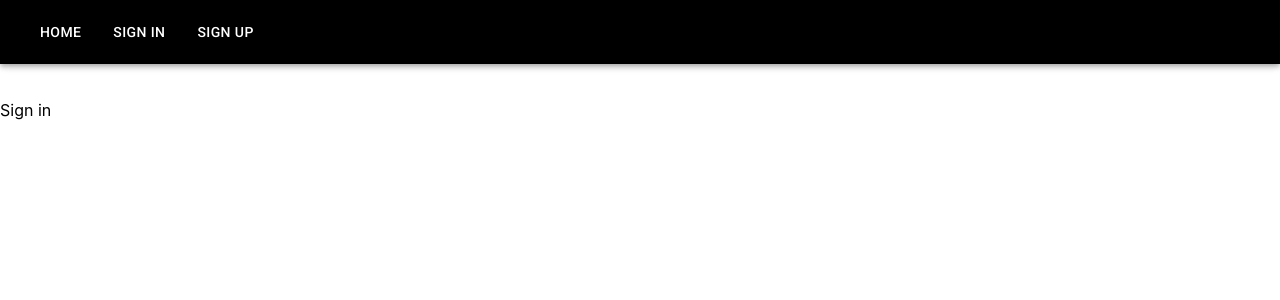
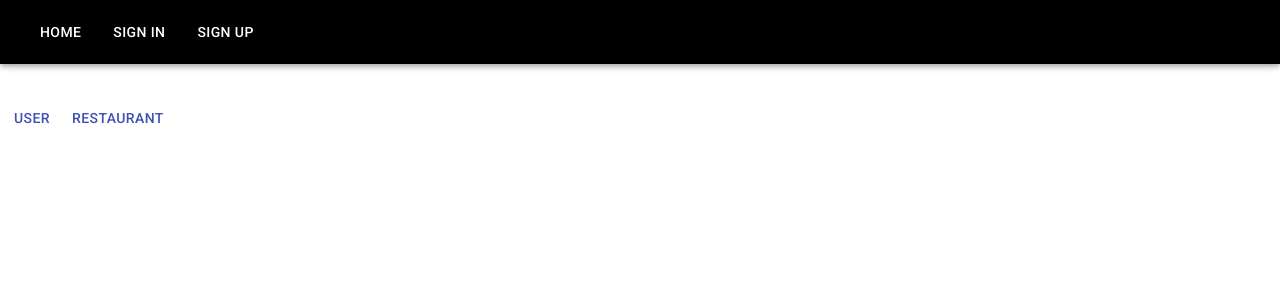
Before and after one commit to yuli-ana/ecofood, a React (Create React App) app: page /signin in a window 1280 px wide. Shown: the top 300 px of the page. Built offline with nearby package versions, Linux system fonts and the light colour scheme.

Commit message:
Add navbar, update links

```diff
--- a/src/components/home/SignIn.jsx
+++ b/src/components/home/SignIn.jsx
@@ -1,10 +1,27 @@
 import NavBar from "../shared/Navbar";
+import { Link as RouterLink } from "react-router-dom";
+import { Button } from "@material-ui/core";
 
 const SignIn = () => {
   return (
     <>
       <NavBar />
-      <div style={{ paddingTop: "100px" }}>Sign in</div>
+      <Button
+        style={{ marginTop: "100px" }}
+        color="primary"
+        component={RouterLink}
+        to="/signup/user"
+      >
+        User
+      </Button>
+      <Button
+        style={{ marginTop: "100px" }}
+        color="primary"
+        component={RouterLink}
+        to="/signup/restaurant"
+      >
+        Restaurant
+      </Button>
     </>
   );
 };
```
